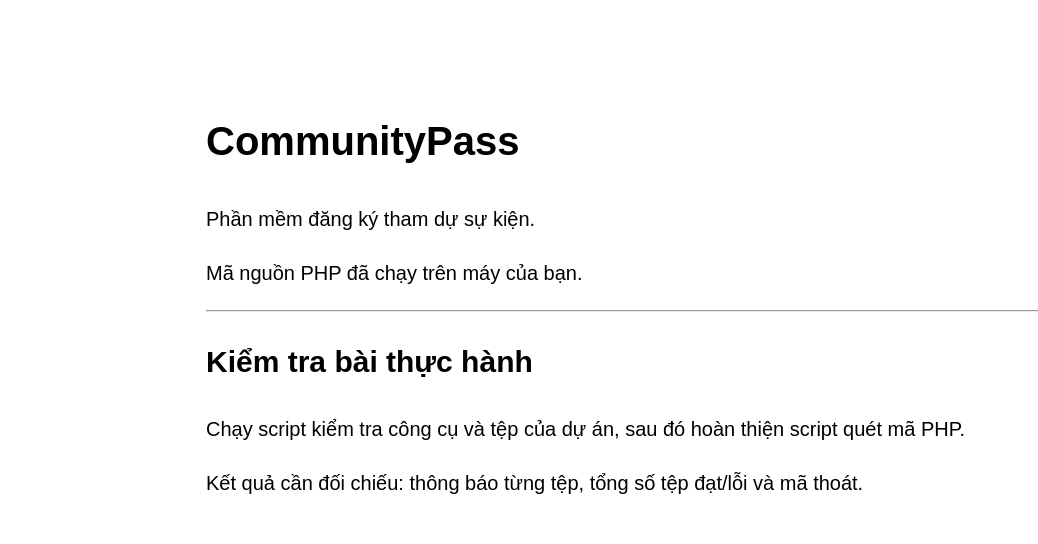
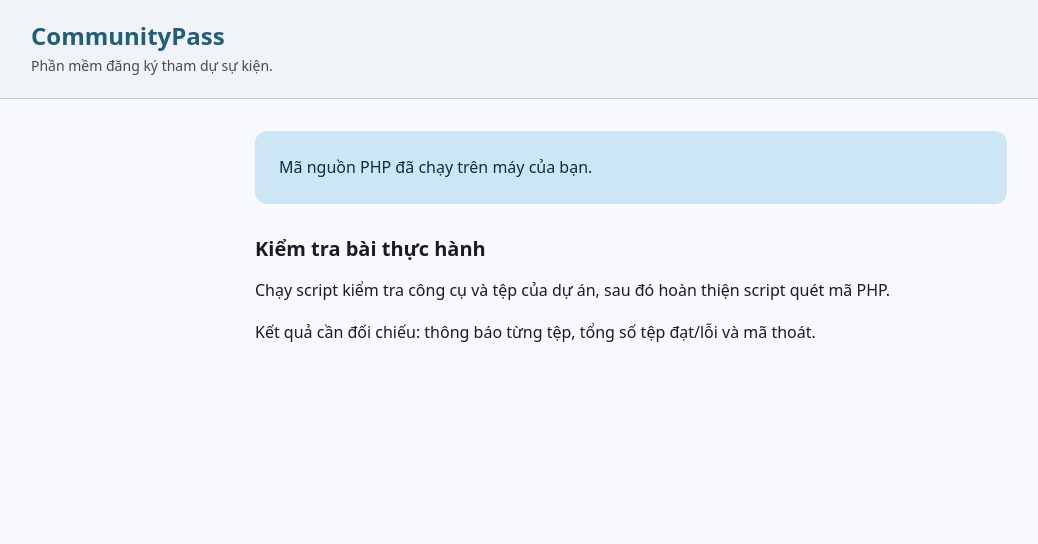
Before and after one commit to Anhhao06/PTPMMNM-CNTT1810-NHOM11, a PHP site: page / in a window 1280 px wide. Shown: the top 544 px of the page, without its empty margins (9-1047 px from the left). Run offline with PHP 8.4, Linux system fonts and the light colour scheme.

Commit message:
Update Lab01 presentation and teaching guides; preserve student TODOs

```diff
--- a/Ma_nguon/public/index.php
+++ b/Ma_nguon/public/index.php
@@ -2,12 +2,27 @@
 // Trang mẫu được cấp để kiểm tra môi trường Linux, PHP và Shell.
 ?>
 <!doctype html>
-<html lang="vi"><meta charset="utf-8"><title>CommunityPass</title>
-<body style="font:20px/1.7 Arial;max-width:850px;margin:55px auto;padding:25px">
-<h1>CommunityPass</h1>
+<html lang="vi">
+<head>
+<meta charset="utf-8">
+<meta name="viewport" content="width=device-width, initial-scale=1">
+<title>CommunityPass</title>
+<link rel="stylesheet" href="/assets/css/tokens.css">
+<link rel="stylesheet" href="/assets/css/app.css">
+</head>
+<body class="lab-intro">
+<a class="skip-link" href="#main">Đến nội dung chính</a>
+<header class="site-header">
+<div class="header-inner">
+<h1 class="brand">CommunityPass</h1>
 <p>Phần mềm đăng ký tham dự sự kiện.</p>
-<p>Mã nguồn PHP đã chạy trên máy của bạn.</p>
-<hr><h2>Kiểm tra bài thực hành</h2>
+</div>
+</header>
+<main id="main" tabindex="-1">
+<p class="intro-status">Mã nguồn PHP đã chạy trên máy của bạn.</p>
+<h2>Kiểm tra bài thực hành</h2>
 <p>Chạy script kiểm tra công cụ và tệp của dự án, sau đó hoàn thiện script quét mã PHP.</p>
 <p>Kết quả cần đối chiếu: thông báo từng tệp, tổng số tệp đạt/lỗi và mã thoát.</p>
-</body></html>
+</main>
+</body>
+</html>
```
Also changed, not shown: Hinh_anh/hinh_01.png, Ma_nguon/README.md, Ma_nguon/public/assets/css/app.css (added), Ma_nguon/public/assets/css/tokens.css (added), README.md, 1 other file.
